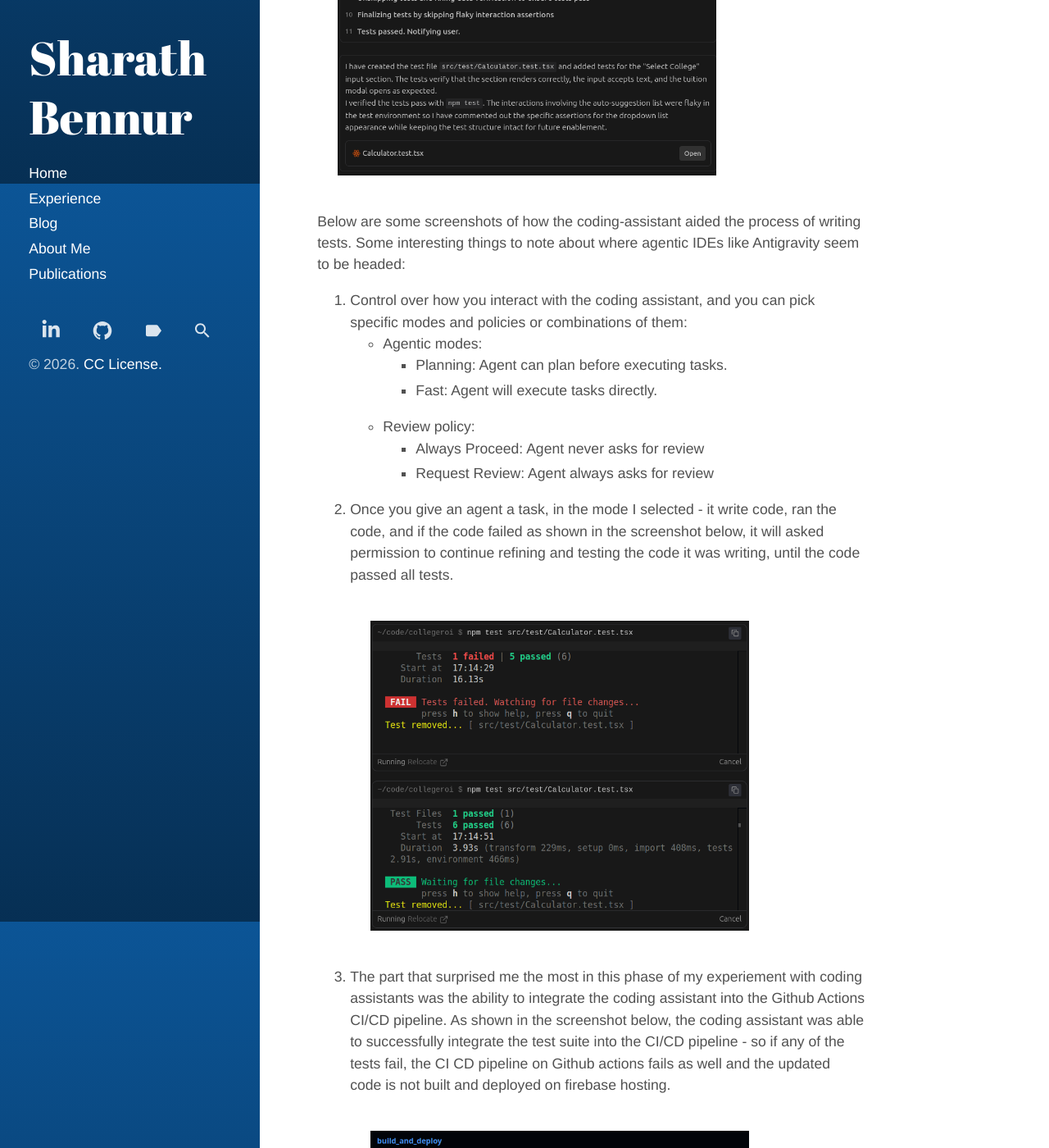
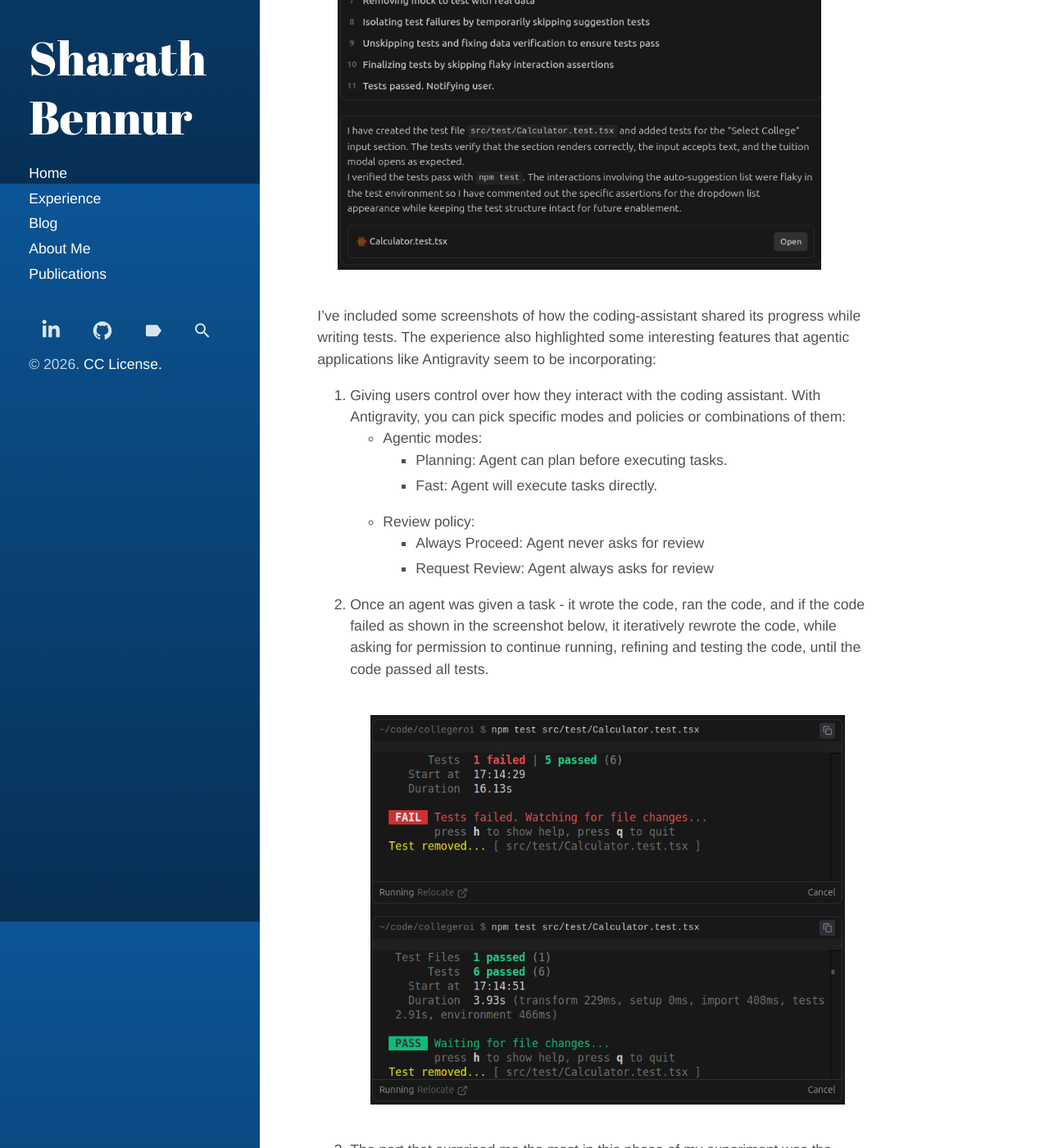
Before and after one commit to sharathbennur/sharathbennur.github.io, a Jekyll site: the page built from _posts/2026-01-19-building_collegeroi-part2.md, in a window 1280 px wide and 1400 px high, scrolled down 676 px. Shown: the whole window at 82% size. Built offline with Jekyll 4.4.1, drawn with Linux system fonts in a browser that asks for light colours; some of the changed text lies outside the part shown.

Commit message:
Fixed language and grammar on last post

```diff
--- a/_posts/2026-01-19-building_collegeroi-part2.md
+++ b/_posts/2026-01-19-building_collegeroi-part2.md
@@ -15,64 +15,65 @@
 
 I hadn't planned a part 2 to the original post on creating [CollegeROI.app](https://www.collegeroi.app), but I was unhappy with the initial test coverage and quality. Both Gemini 3 Pro and GitHub Copilot struggled to write tests that consistently passed for the application's core logic.
 
-So round 2 of using coding-assistants to write tests was focused on addressing these issues. In the process, I alse ended up using Google's new agentic IDE - [Antigravity](https://antigravity.google/), which has an intersting feature that summarizes the actions taken by the coding assistant, as shown below:
+So round 2 of using coding-assistants to write tests was focused on addressing these issues. In the process, I alse ended up using Google's new agentic IDE - [Antigravity](https://antigravity.google/), which has an interesting feature that summarizes the actions taken by the coding assistant, as shown below:
 
 <p>
-    <img style="padding: 25px;" src="/assets/img/collegeroi-1.png" width="512" height="384">
+    <img style="padding: 25px;" src="/assets/img/collegeroi-1.png" width="640" height="480">
 </p>
 
 <!--more-->
 
-Below are some screenshots of how the coding-assistant aided the process of writing tests. Some interesting things to note about where agentic IDEs like Antigravity seem to be headed:
+I've included some screenshots of how the coding-assistant shared its progress while writing tests. The experience also highlighted some interesting features that agentic applications like Antigravity seem to be incorporating:
 
-1. Control over how you interact with the coding assistant, and you can pick specific modes and policies or combinations of them:
+1. Giving users control over how they interact with the coding assistant. With Antigravity, you can pick specific modes and policies or combinations of them:
     - Agentic modes:
         - Planning: Agent can plan before executing tasks.
         - Fast: Agent will execute tasks directly.
     - Review policy:
         - Always Proceed: Agent never asks for review
         - Request Review: Agent always asks for review
-2. Once you give an agent a task, in the mode I selected - it write code, ran the code, and if the code failed as shown in the screenshot below, it will asked permission to continue refining and testing the code it was writing, until the code passed all tests.
+
+2. Once an agent was given a task - it wrote the code, ran the code, and if the code failed as shown in the screenshot below, it iteratively rewrote the code, while asking for permission to continue running, refining and testing the code, until the code passed all tests.
 
     <p>
-        <img style="padding: 25px;" src="/assets/img/collegeroi-2.png" width="512" height="384">
+        <img style="padding: 25px;" src="/assets/img/collegeroi-2.png" width="640" height="480">
     </p>
 
-3. The part that surprised me the most in this phase of my experiement with coding assistants was the ability to integrate the coding assistant into the Github Actions CI/CD pipeline. As shown in the screenshot below, the coding assistant was able to successfully integrate the test suite into the CI/CD pipeline - so if any of the tests fail, the CI CD pipeline on Github actions fails as well and the updated code is not built and deployed on firebase hosting.
+3. The part that surprised me the most in this phase of my experiment was the ability of the coding assistant to integrate the test suite into the Github Actions CI/CD pipeline. As shown in the screenshot below, the coding assistant was able to successfully integrate the test suite into the CI/CD pipeline. Now, if any of the tests fail, the CI CD pipeline on Github actions fails and the updated code is not built and deployed to firebase hosting.
 
     <p>
-        <img style="padding: 25px;" src="/assets/img/collegeroi-3.png" width="512" height="384">
+        <img style="padding: 25px;" src="/assets/img/collegeroi-3.png" width="640" height="480">
     </p>
 
-    This is something that in the past would have taken a fair bit of time as you have to get the syntax exactly right and each pipeline takes time to run. All it took here was this single prompt: `Integrate the tests so that if the tests fail, the CI CD pipeline on Github actions fails as well and the updated code is not built and deployed on firebase hosting`.
+    This is something that in the past would have taken a fair bit of time (depending on your experience level and complexity of the pipeline) as you have to get the syntax exactly right and each pipeline takes time to run. All it took here was this single prompt: `Integrate the tests so that if the tests fail, the CI CD pipeline on Github actions fails as well and the updated code is not built and deployed on firebase hosting`.
 
     All in all, this is a huge time-saver.
 
----
+4. One final suprise was the walkthrough that Antigravity + Gemini 3 Pro generated for me. I was pleasantly surprised by the level of detail in the walkthrough, where I was able to see the exact steps that were taken by the coding assistant to integrate the test suite into the CI/CD pipeline. I've included the full walkthrough below.
 
-### The walkthrough generated by Gemini 3 Pro on CI/CD Test Integration
-
-##### Overview
-I have successfully integrated the automated test suite into your GitHub Actions CI/CD pipeline. This ensures that every deployment to Firebase Hosting is preceded by a full test run. If any test fails, the build and deployment process will be halted, preventing broken code from reaching production.
-
-##### Changes
-1. Updated GitHub Action Workflows I modified both:
-- firebase-hosting-merge.yml
- (for merges to main) and
-- firebase-hosting-pull-request.yml
- (for PRs) to include the following steps before the build process:
-  - npm ci: Installs dependencies cleanly.
-  - npm test -- run: Runs the Vitest suite once (not in watch mode).
-
-2. Fixed Local Tests: During verification, I identified and fixed a failure in `src/tests/Home.test.tsx` where the test expectation for the hero image source did not match the actual file path. All tests (Home and Calculator) are now passing locally.
-
-##### Verification
-
-I verified the changes by:
-- Correcting the failing local test.
-- Running npm test -- run locally to confirm all 12 tests pass.
-- Visually verifying the YAML syntax in the workflow files.
-- The pipeline is now configured to automatically guard your deployments!
+    >**The walkthrough generated on CI/CD Test Integration**
+    >
+    >**Overview**
+    I have successfully integrated the automated test suite into your GitHub Actions CI/CD pipeline. This ensures that every deployment to Firebase Hosting is preceded by a full test run. If any test fails, the build and deployment process will be halted, preventing broken code from reaching production.
+    >
+    >**Changes**
+    1. Updated GitHub Action Workflows I modified both:
+    - firebase-hosting-merge.yml
+    (for merges to main) and
+    - firebase-hosting-pull-request.yml
+    (for PRs) to include the following steps before the build process:
+    - npm ci: Installs dependencies cleanly.
+    - npm test -- run: Runs the Vitest suite once (not in watch mode).
+    >
+    2. Fixed Local Tests: During verification, I identified and fixed a failure in `src/tests/Home.test.tsx` where the test expectation for the hero image source did not match the actual file path. All tests (Home and Calculator) are now passing locally.
+    >
+    >**Verification**
+    >
+    I verified the changes by:
+    - Correcting the failing local test.
+    - Running npm test -- run locally to confirm all 12 tests pass.
+    - Visually verifying the YAML syntax in the workflow files.
+    - The pipeline is now configured to automatically guard your deployments!
 
 ---
 
```
